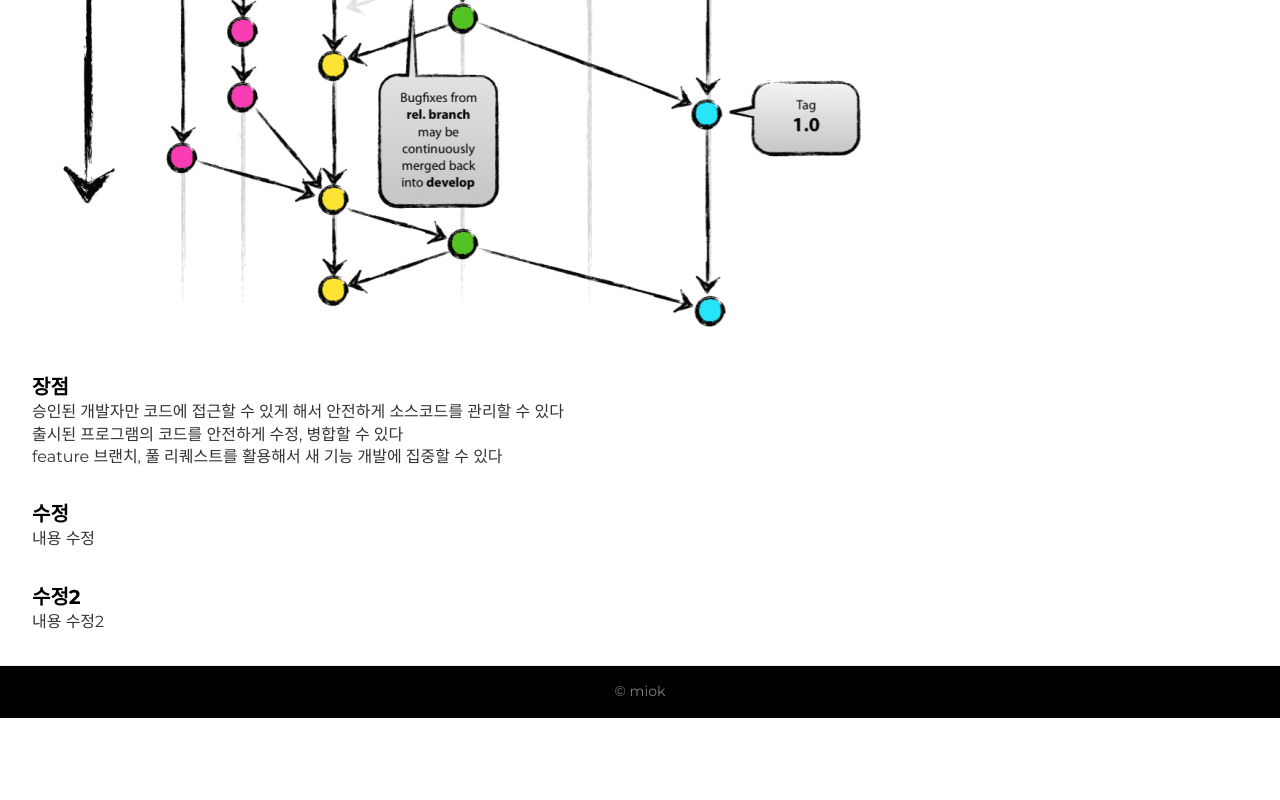
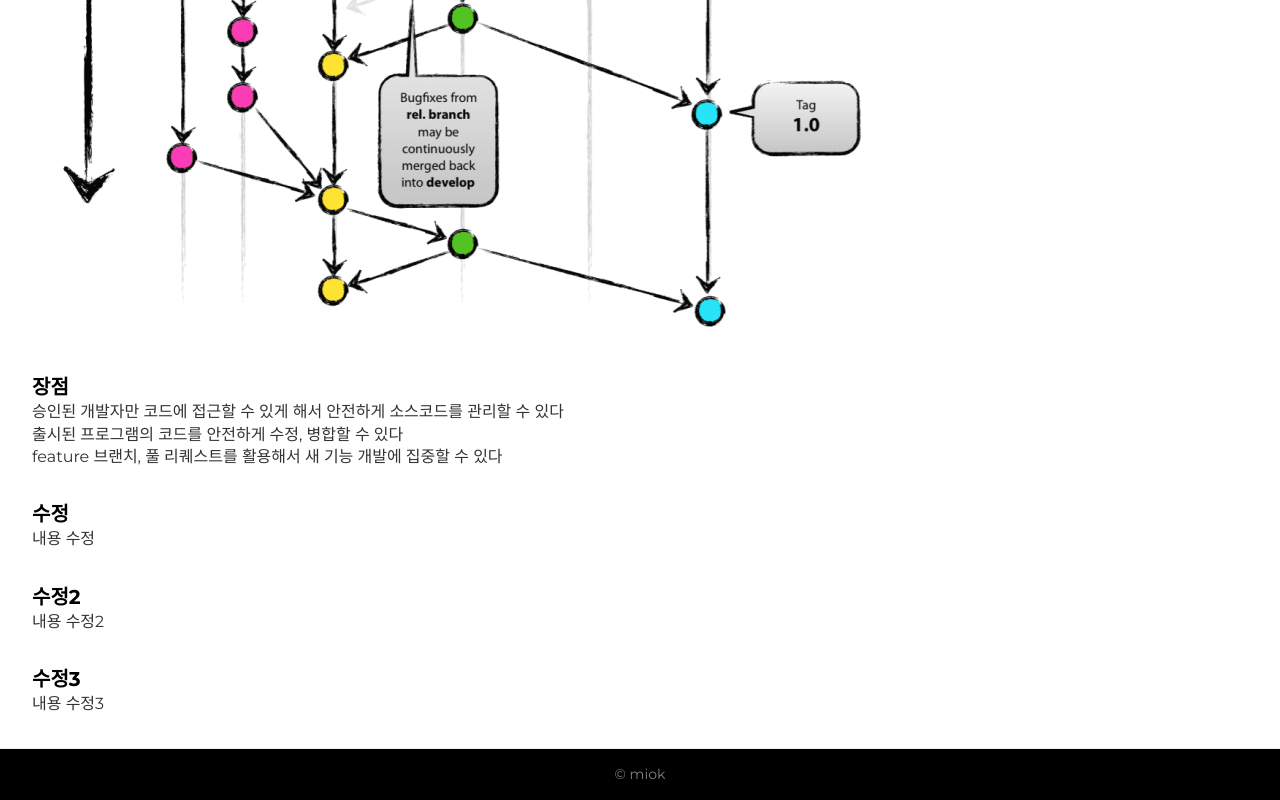
Before and after one commit to aluvy/gitflow_test, a plain HTML site: page index.html in a window 1280 px wide. Shown: the part 1298-2098 px from the top of the page. Before the commit the page ends 2016 px from the top, so only its background shows below. Drawn offline with Linux system fonts and the light colour scheme.

Commit message:
Update index.html
add

```diff
--- a/index.html
+++ b/index.html
@@ -65,6 +65,10 @@
             <h2>수정2</h2>
             <div>내용 수정2</div>
         </section>
+        <section>
+            <h2>수정3</h2>
+            <div>내용 수정3</div>
+        </section>
     </article>
     <footer>
         &copy; miok
```
